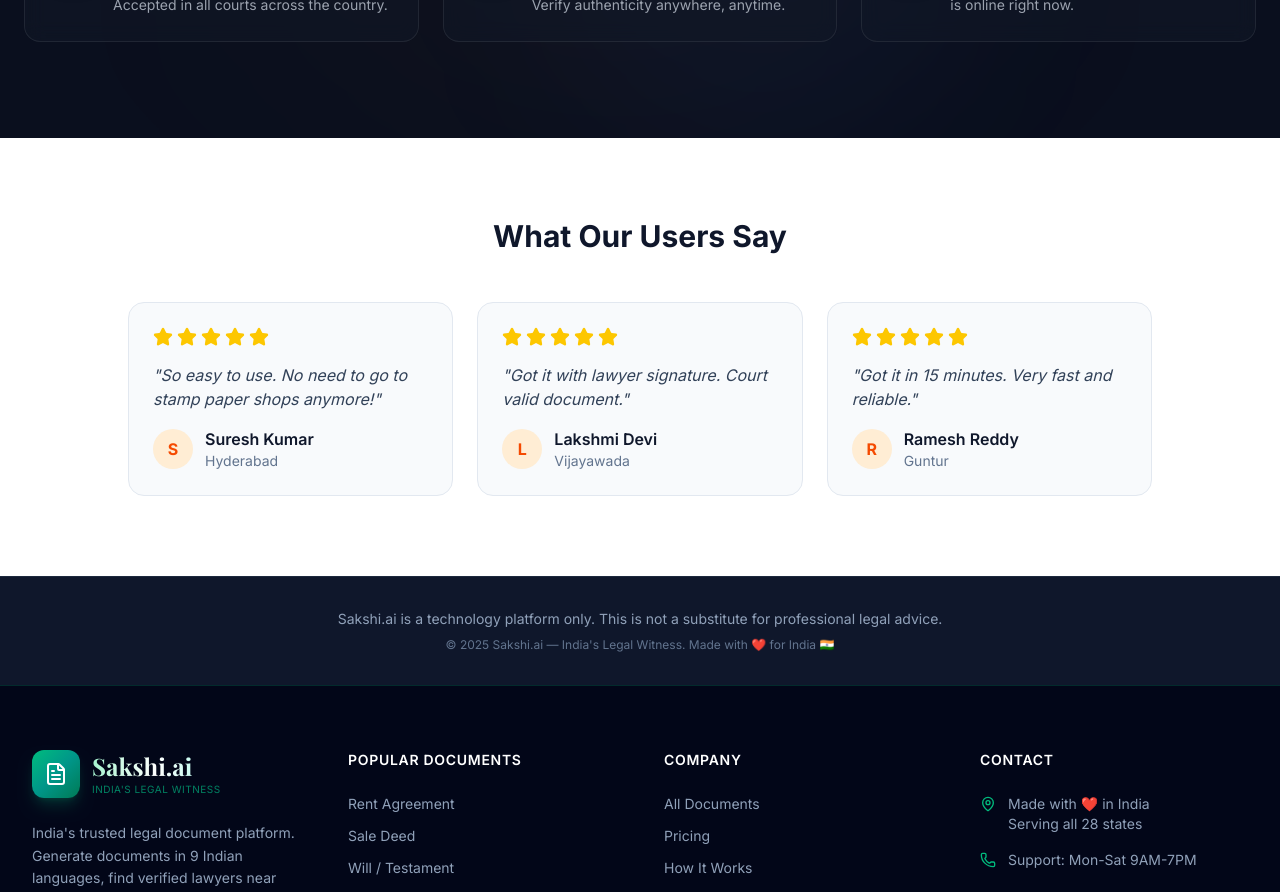
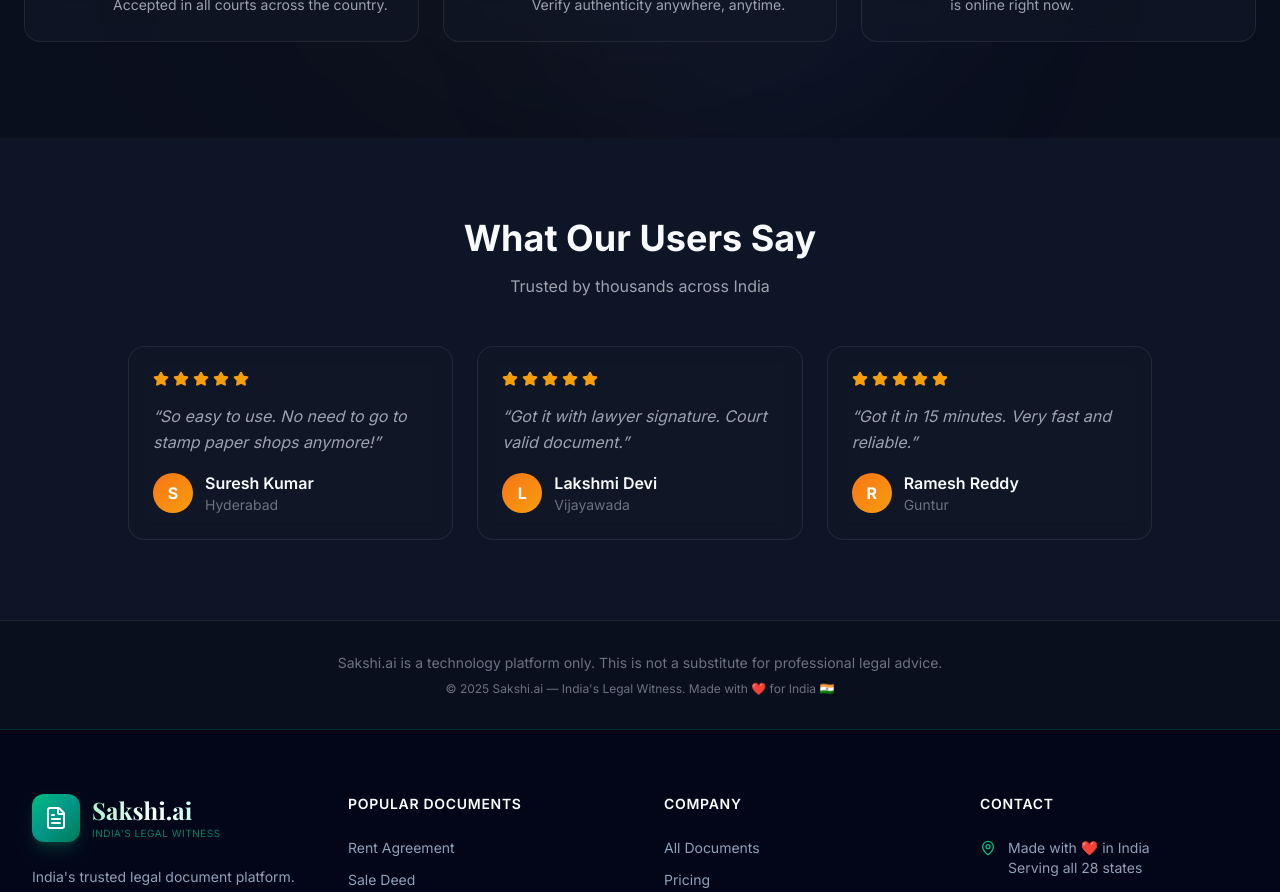
Before and after one commit to vuthpala/sakshi.ai, a Next.js app: page / in a window 1280 px wide. Shown: the part 3780-4672 px from the top of the page. Built offline with nearby package versions, Linux system fonts and the light colour scheme; no server answers; sample sign-in values are in the browser's storage; a web font is replaced by a local one.

Commit message:
Update testimonials and footer with 2025 design

```diff
--- a/app/page.tsx
+++ b/app/page.tsx
@@ -581,13 +581,28 @@ export default function Home() {
           </div>
         </section>
 
-        {/* === TESTIMONIALS === */}
-        <section className="py-20 bg-white">
+        {/* === TESTIMONIALS - 2025 Redesign === */}
+        <section className="py-20 bg-[#0d1526] relative overflow-hidden">
           <div className="container mx-auto px-4 md:px-6">
             <div className="text-center mb-12">
-              <h2 className="text-3xl font-bold text-slate-900 mb-4">
+              <motion.h2
+                initial={{ opacity: 0, y: 20 }}
+                whileInView={{ opacity: 1, y: 0 }}
+                viewport={{ once: true }}
+                transition={{ duration: 0.5 }}
+                className="text-3xl md:text-4xl font-bold text-[var(--text-primary)] mb-4"
+              >
                 What Our Users Say
-              </h2>
+              </motion.h2>
+              <motion.p
+                initial={{ opacity: 0, y: 20 }}
+                whileInView={{ opacity: 1, y: 0 }}
+                viewport={{ once: true }}
+                transition={{ duration: 0.5, delay: 0.1 }}
+                className="text-[var(--text-secondary)]"
+              >
+                Trusted by thousands across India
+              </motion.p>
             </div>
 
             <div className="grid grid-cols-1 md:grid-cols-3 gap-6 max-w-5xl mx-auto">
@@ -608,40 +623,47 @@ export default function Home() {
                   location: "Guntur"
                 },
               ].map((testimonial, idx) => (
-                <div key={idx} className="p-6 bg-slate-50 border border-slate-200 rounded-2xl">
+                <motion.div
+                  key={idx}
+                  initial={{ opacity: 0, y: 30 }}
+                  whileInView={{ opacity: 1, y: 0 }}
+                  viewport={{ once: true }}
+                  transition={{ duration: 0.5, delay: idx * 0.1 }}
+                  className="glass-card p-6 hover-lift transition-all duration-300"
+                >
                   <div className="flex gap-1 mb-4">
                     {[1,2,3,4,5].map((star) => (
-                      <Star key={star} className="h-5 w-5 text-yellow-400 fill-yellow-400" />
+                      <Star key={star} className="h-4 w-4 text-[var(--accent-gold)] fill-[var(--accent-gold)]" />
                     ))}
                   </div>
-                  <p className="text-slate-700 mb-4 italic">
-                    "{testimonial.quote}"
+                  <p className="text-[var(--text-secondary)] mb-4 italic leading-relaxed">
+                    &ldquo;{testimonial.quote}&rdquo;
                   </p>
                   <div className="flex items-center gap-3">
-                    <div className="h-10 w-10 rounded-full bg-orange-100 flex items-center justify-center">
-                      <span className="text-orange-600 font-bold">{testimonial.name[0]}</span>
+                    <div className="h-10 w-10 rounded-full bg-gradient-to-br from-[var(--accent-orange)] to-[var(--accent-gold)] flex items-center justify-center">
+                      <span className="text-white font-bold">{testimonial.name[0]}</span>
                     </div>
                     <div>
-                      <p className="font-semibold text-slate-900">{testimonial.name}</p>
-                      <p className="text-sm text-slate-500">
+                      <p className="font-semibold text-[var(--text-primary)]">{testimonial.name}</p>
+                      <p className="text-sm text-[var(--text-muted)]">
                         {testimonial.location}
                       </p>
                     </div>
                   </div>
-                </div>
+                </motion.div>
               ))}
             </div>
           </div>
         </section>
 
-        {/* === FOOTER DISCLAIMER === */}
-        <section className="py-8 bg-slate-900 border-t border-slate-800">
+        {/* === FOOTER DISCLAIMER - 2025 Redesign === */}
+        <section className="py-8 bg-[#0a0f1e] border-t border-[var(--border)]">
           <div className="container mx-auto px-4 text-center">
-            <p className="text-sm text-slate-400">
+            <p className="text-sm text-[var(--text-muted)]">
               Sakshi.ai is a technology platform only. This is not a substitute for professional legal advice.
             </p>
-            <p className="text-xs text-slate-500 mt-2">
-              © 2025 Sakshi.ai — India's Legal Witness. Made with ❤️ for India 🇮🇳
+            <p className="text-xs text-[var(--text-muted)] mt-2">
+              © 2025 Sakshi.ai — India&apos;s Legal Witness. Made with ❤️ for India 🇮🇳
             </p>
           </div>
         </section>
```
